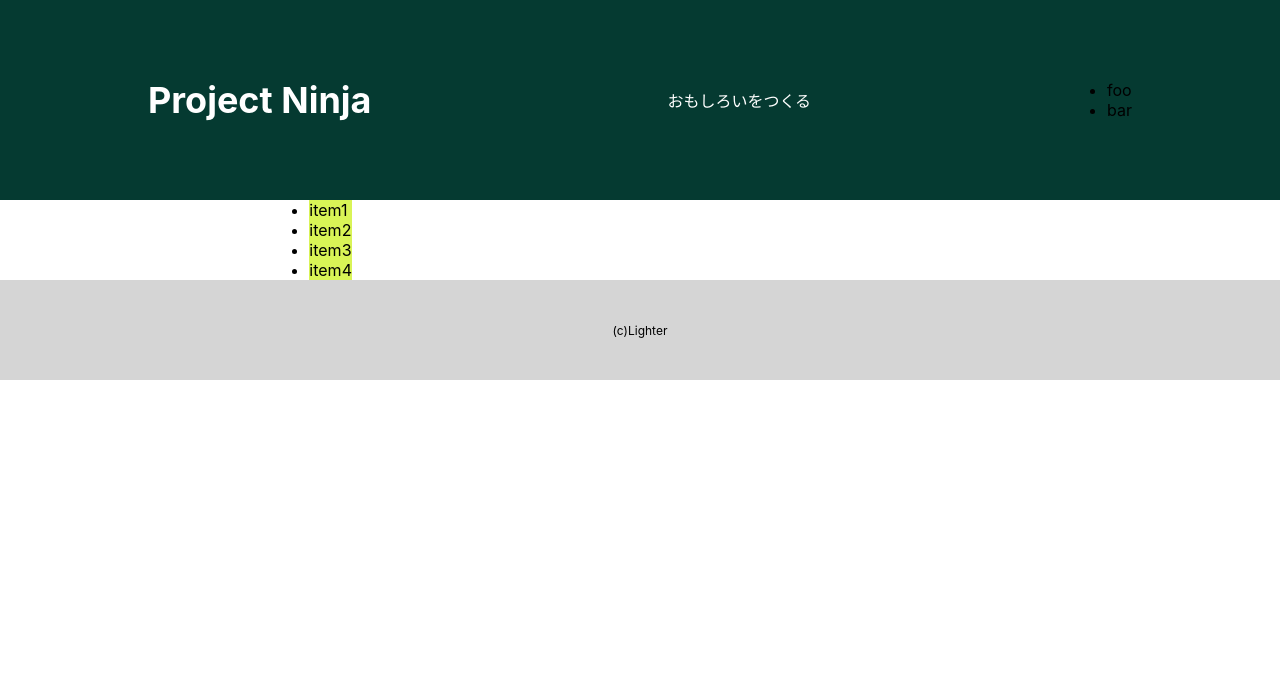
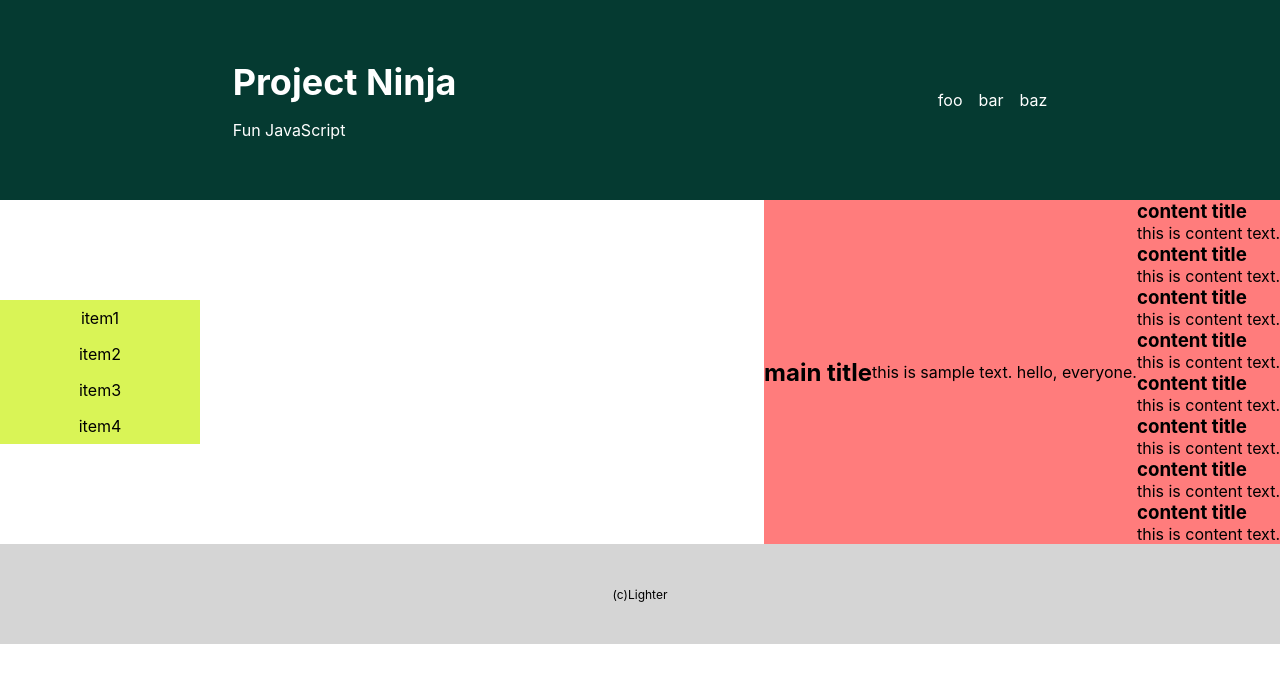
Before and after one commit to lighter-cn/react-demo, a React (Create React App) app: page / in a window 1280 px wide. Shown: the top 682 px of the page. Built offline with nearby package versions, Linux system fonts and the light colour scheme.

Commit message:
create Content.js

```diff
--- a/src/css/style.css
+++ b/src/css/style.css
@@ -23,11 +23,24 @@ html * {
 .header__title {
   font-size: 36px;
   color: #fff;
+  margin-bottom: 16px;
 }
 
 .header__txt {
   font-size: 16px;
   color: #fff;
+}
+
+.header__nav {
+  list-style: none;
+  display: -webkit-box;
+  display: -ms-flexbox;
+  display: flex;
+}
+
+.header__nav-item {
+  color: #fff;
+  margin-left: 16px;
 }
 
 .footer {
@@ -50,11 +63,14 @@ html * {
 }
 
 .container {
+  width: 100%;
+  margin: 0 auto;
   display: -webkit-box;
   display: -ms-flexbox;
   display: flex;
-  -ms-flex-pack: distribute;
-      justify-content: space-around;
+  -webkit-box-pack: justify;
+      -ms-flex-pack: justify;
+          justify-content: space-between;
   -webkit-box-align: center;
       -ms-flex-align: center;
           align-items: center;
@@ -73,7 +89,22 @@ html * {
   background-color: #ff7c7c;
 }
 
+.main__title {
+  font-size: 24px;
+}
+
 .aside {
+  width: 200px;
   background-color: #d9f456;
 }
+
+.aside__nav {
+  list-style: none;
+}
+
+.aside__nav-item {
+  font-size: 16px;
+  line-height: 36px;
+  text-align: center;
+}
 /*# sourceMappingURL=style.css.map */
--- a/src/css/style.scss
+++ b/src/css/style.scss
@@ -9,6 +9,7 @@ $main_font: #fff;
 
 // font-size
 $f_xl: 36px;
+$f_l: 24px;
 $f_m: 16px;
 $f_s: 12px;
 
@@ -16,6 +17,16 @@ $f_s: 12px;
 $h_l: 200px;
 $h_m: 100px;
 $h_s: 50px;
+
+// width
+$w_l: 200px;
+$w_m: 100px;
+$w_s: 50px;
+
+// space
+$space_l: $f_l;
+$space_m: $f_m;
+$space_s: $f_s;
 
 // mixin ////////////////////////////////////////
 @mixin base {
@@ -32,6 +43,12 @@ $h_s: 50px;
 @mixin spaceAround {
   display: flex;
   justify-content: space-around;
+  align-items: center;
+}
+
+@mixin spaceBetween {
+  display: flex;
+  justify-content: space-between;
   align-items: center;
 }
 // reset ////////////////////////////////////////
@@ -52,11 +69,21 @@ html * {
   &__title {
     font-size: $f_xl;
     color: $main_font;
+    margin-bottom: $space_m;
   }
 
   &__txt {
     font-size: $f_m;
     color: $main_font;
+  }
+
+  &__nav {
+    list-style: none;
+    display: flex;
+    &-item {
+      color: $main_font;
+      margin-left: $space_m;
+    }
   }
 }
 
@@ -75,15 +102,28 @@ html * {
 
 // main /////////////////////////////////////////
 .container{
-  @include spaceAround;
+  @include base;
+  @include spaceBetween;
 }
 
 .main {
   @include centering;
   background-color: $demo_bg1;
+  &__title {
+    font-size: $f_l;
+  }
 }
 
 // aside ////////////////////////////////////////
 .aside {
+  width: $w_l;
   background-color: $demo_bg2;
+  &__nav {
+    list-style: none;
+    &-item {
+      font-size: $f_m;
+      line-height: $f_xl;
+      text-align: center;
+    }
+  }
 }
--- /dev/null
+++ b/src/module/Content.js
@@ -0,0 +1,13 @@
+import React from "react";
+
+const Content = props => {
+  return(
+    <section className="content">
+      <h3 className="content__title">content title</h3>
+      <p className="content__txt">this is content text.</p>
+
+    </section>
+  );
+}
+
+export default Content;
--- /dev/null
+++ b/src/module/HeaderNav.js
@@ -0,0 +1,12 @@
+import React from "react";
+
+const HeaderNav = props => {
+  return (
+  <ul className="header__nav">
+    <li className="header__nav-item">foo</li>
+    <li className="header__nav-item">bar</li>
+    <li className="header__nav-item">baz</li>
+  </ul>);
+}
+
+export default HeaderNav;
--- a/src/module/Main.js
+++ b/src/module/Main.js
@@ -1,11 +1,23 @@
 import React from "react";
+import Content from "./Content";
 
 
 class Main extends React.Component{
   render (){
     return (
       <main id="main" className="main">
-
+        <h2 className="main__title">main title</h2>
+        <p className="main__txt">this is sample text. hello, everyone.</p>
+        <div className="contents">
+          <Content />
+          <Content />
+          <Content />
+          <Content />
+          <Content />
+          <Content />
+          <Content />
+          <Content />
+        </div>
       </main>
     );
   }
--- a/src/module/Menu.js
+++ /dev/null
@@ -1,11 +0,0 @@
-import React from "react";
-
-const Menu = props => {
-  return (
-  <ul className="header__menu">
-    <li>foo</li>
-    <li>bar</li>
-  </ul>);
-}
-
-export default Menu;
--- a/src/module/header.js
+++ b/src/module/header.js
@@ -1,13 +1,15 @@
 import React from 'react';
-import Menu from "./Menu";
+import HeaderNav from "./HeaderNav";
 
 class Header extends React.Component{
   render(){
     return(
       <header id="header" className="header">
-        <h1 className="header__title">Project Ninja</h1>
-        <p className="header__txt">おもしろいをつくる</p>
-        <Menu />
+        <div className="header__left">
+          <h1 className="header__title">Project Ninja</h1>
+          <p className="header__txt">Fun JavaScript</p>
+        </div>
+        <HeaderNav />
       </header>
     );
   }
```
Also changed, not shown: 2 other files (tests, documents, lock files or other folders).
